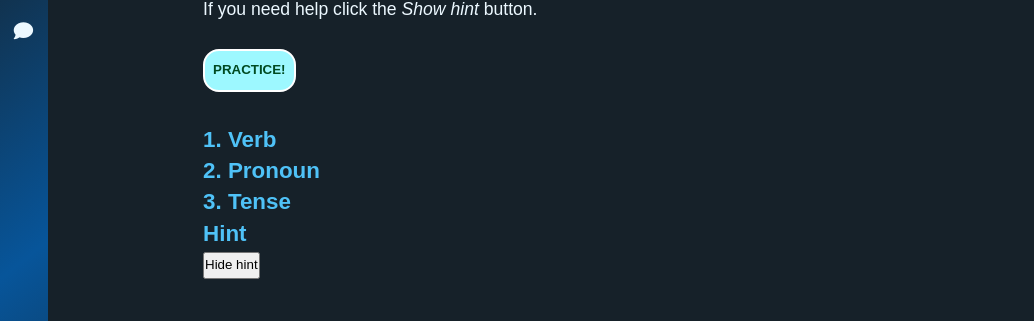
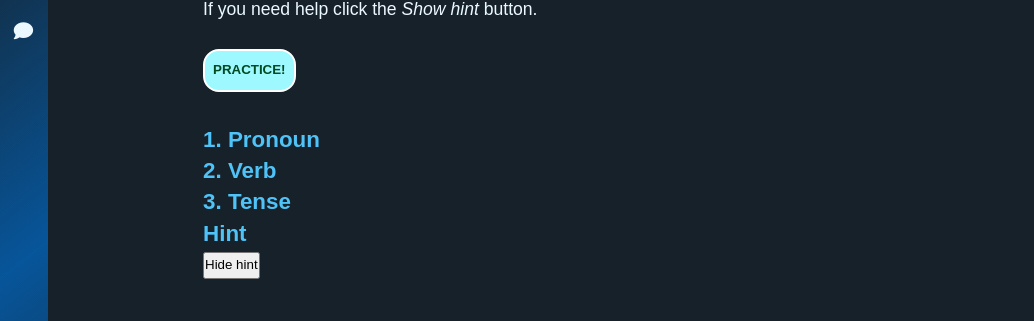
Before and after one commit to camachevaz/ESL, a Jekyll site: the page built from _posts/2021-12-14-verbos.markdown, in a window 1280 px wide. Shown: the part 143-464 px from the top of the page, without its empty margins (0-1034 px from the left). Built offline with Jekyll 4.4.1, drawn with Linux system fonts in a browser that asks for light colours; nearby versions of some CDN libraries; some web fonts are replaced.

Commit message:
Update 2021-12-14-verbos.markdown

```diff
--- a/_posts/2021-12-14-verbos.markdown
+++ b/_posts/2021-12-14-verbos.markdown
@@ -14,13 +14,13 @@ If you need help click the *Show hint* button.
 
 <button id="btn-practice" type="button" value="Practice!" onclick="getPractice()">Practice!</button>
 
-## 1. Verb
+## 1. Pronoun
+
+<p id="pronoun"></p>
+
+## 2. Verb
 
 <p id="verb"></p>
-
-## 2. Pronoun
-
-<p id="pronoun"></p>
 
 ## 3. Tense
 
```
